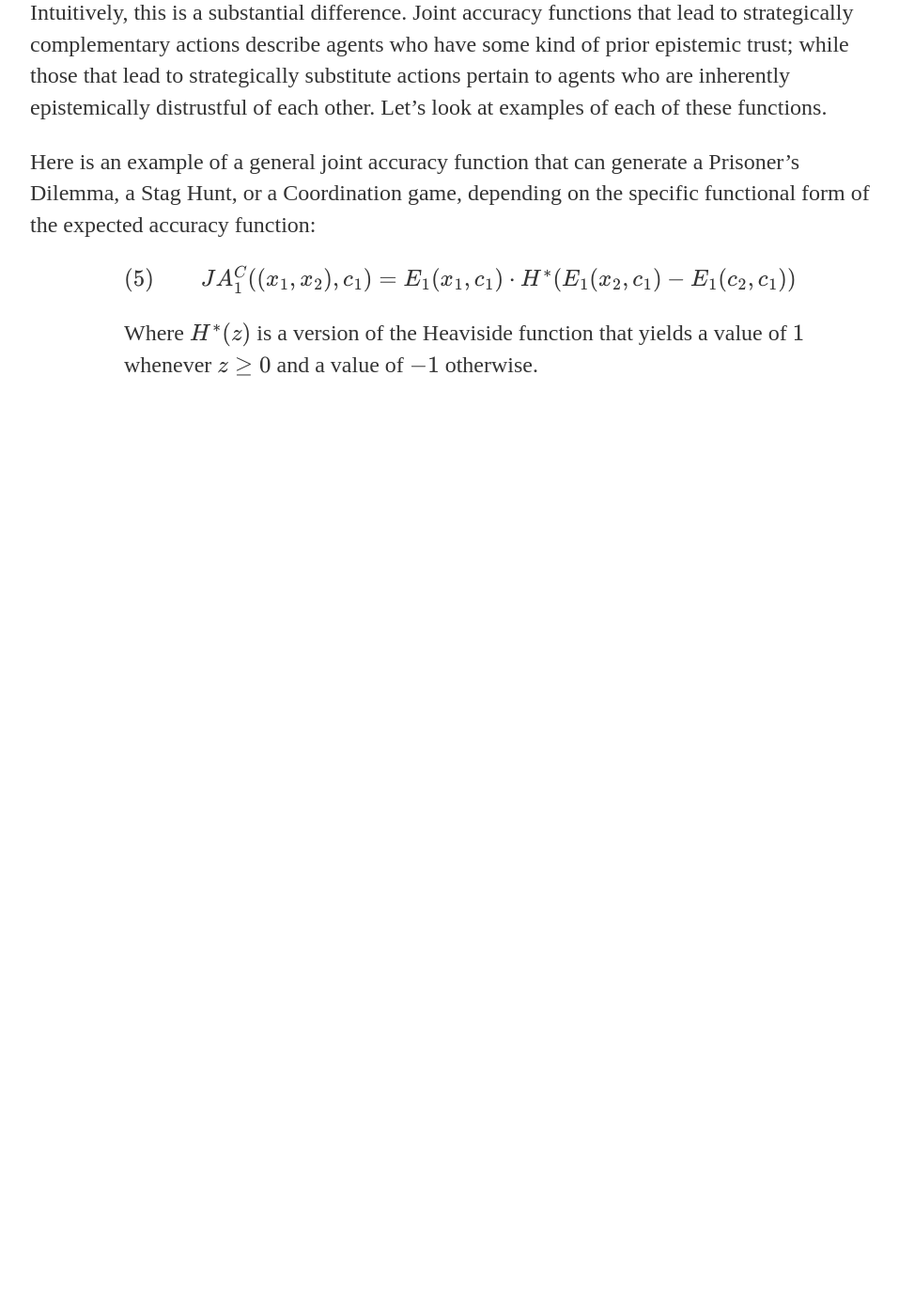
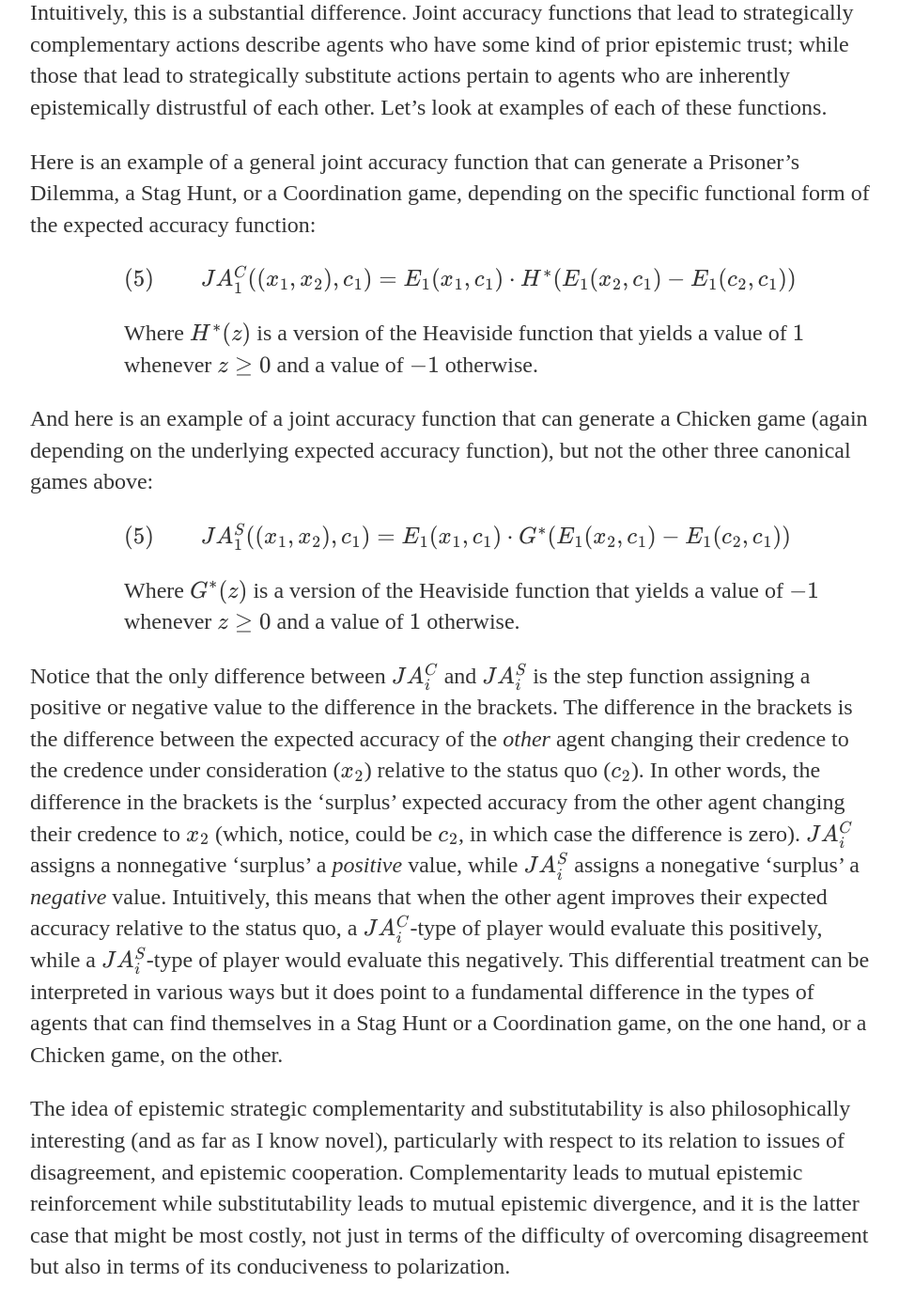
Before and after one commit to uzunovam/uzunovam, a Jekyll site: the page built from _posts/2020-07-22-kevin-zollman-on-game-theory-and-epistemology.md, in a window 1280 px wide and 1400 px high, scrolled down 7993 px. Shown: the whole window at 94% size, without its empty margins (160-1117 px from the left). Built offline with Jekyll 4.4.1, drawn with Linux system fonts in a browser that asks for light colours; before the commit the page ends 8458 px from its top, so only the background shows below that.

Commit message:
Update 2020-07-22-kevin-zollman-on-game-theory-and-epistemology.md

```diff
--- a/_posts/2020-07-22-kevin-zollman-on-game-theory-and-epistemology.md
+++ b/_posts/2020-07-22-kevin-zollman-on-game-theory-and-epistemology.md
@@ -118,3 +118,13 @@ date: 2020-07-22
 <p style="padding-left:100px;">\((5) \qquad JA^{C}_{1}((x_{1}, x_{2}), c_{1}) = E_{1}(x_{1}, c_{1}) \cdot H^{*}(E_{1}(x_{2}, c_{1}) - E_{1}(c_{2}, c_{1}))\)</p>
 
 <p style="padding-left:100px;">Where \(H^{*}(z)\) is a version of the Heaviside function that yields a value of \(1\) whenever \(z \geq 0\) and a value of \(-1\) otherwise.</p>
+
+<p>And here is an example of a joint accuracy function that can generate a Chicken game (again depending on the underlying expected accuracy function), but not the other three canonical games above:</p>
+
+<p style="padding-left:100px;">\((5) \qquad JA^{S}_{1}((x_{1}, x_{2}), c_{1}) = E_{1}(x_{1}, c_{1}) \cdot G^{*}(E_{1}(x_{2}, c_{1}) - E_{1}(c_{2}, c_{1}))\)</p>
+
+<p style="padding-left:100px;">Where \(G^{*}(z)\) is a version of the Heaviside function that yields a value of \(-1\) whenever \(z \geq 0\) and a value of \(1\) otherwise.</p>
+
+<p>Notice that the only difference between \(JA_{i}^{C}\) and \(JA_{i}^{S}\) is the step function assigning a positive or negative value to the difference in the brackets. The difference in the brackets is the difference between the expected accuracy of the <cite>other</cite> agent changing their credence to the credence under consideration (\(x_{2}\)) relative to the status quo (\(c_{2}\)). In other words, the difference in the brackets is the ‘surplus’ expected accuracy from the other agent changing their credence to \(x_{2}\) (which, notice, could be \(c_{2}\), in which case the difference is zero). \(JA_{i}^{C}\) assigns a nonnegative ‘surplus’ a <cite>positive</cite> value, while \(JA_{i}^{S}\) assigns a nonegative ‘surplus’ a <cite>negative</cite> value. Intuitively, this means that when the other agent improves their expected accuracy relative to the status quo, a \(JA_{i}^{C}\)-type of player would evaluate this positively, while a \(JA_{i}^{S}\)-type of player would evaluate this negatively. This differential treatment can be interpreted in various ways but it does point to a fundamental difference in the types of agents that can find themselves in a Stag Hunt or a Coordination game, on the one hand, or a Chicken game, on the other.</p>
+
+<p>The idea of epistemic strategic complementarity and substitutability is also philosophically interesting (and as far as I know novel), particularly with respect to its relation to issues of disagreement, and epistemic cooperation. Complementarity leads to mutual epistemic reinforcement while substitutability leads to mutual epistemic divergence, and it is the latter case that might be most costly, not just in terms of the difficulty of overcoming disagreement but also in terms of its conduciveness to polarization.</p>
```
